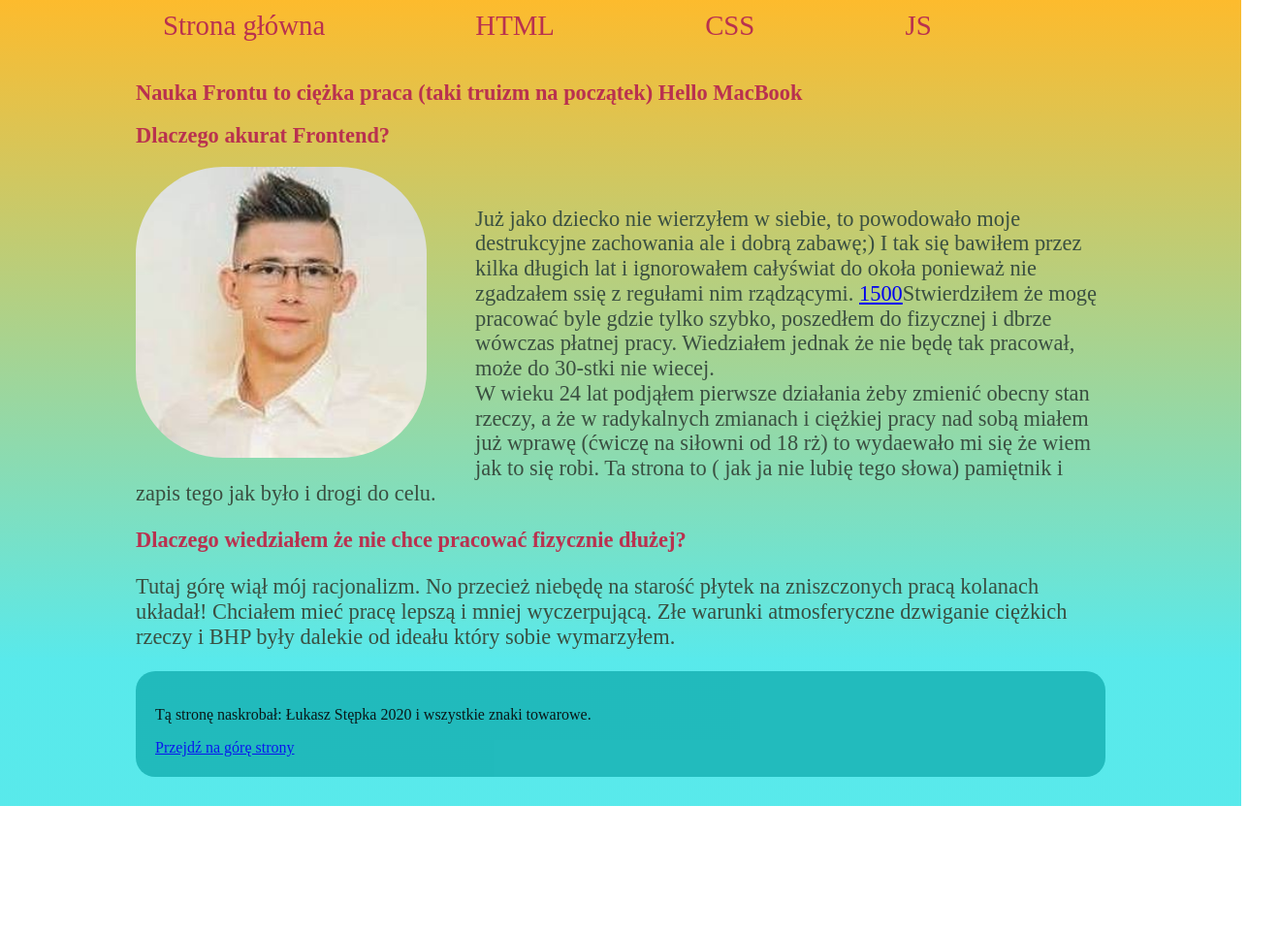
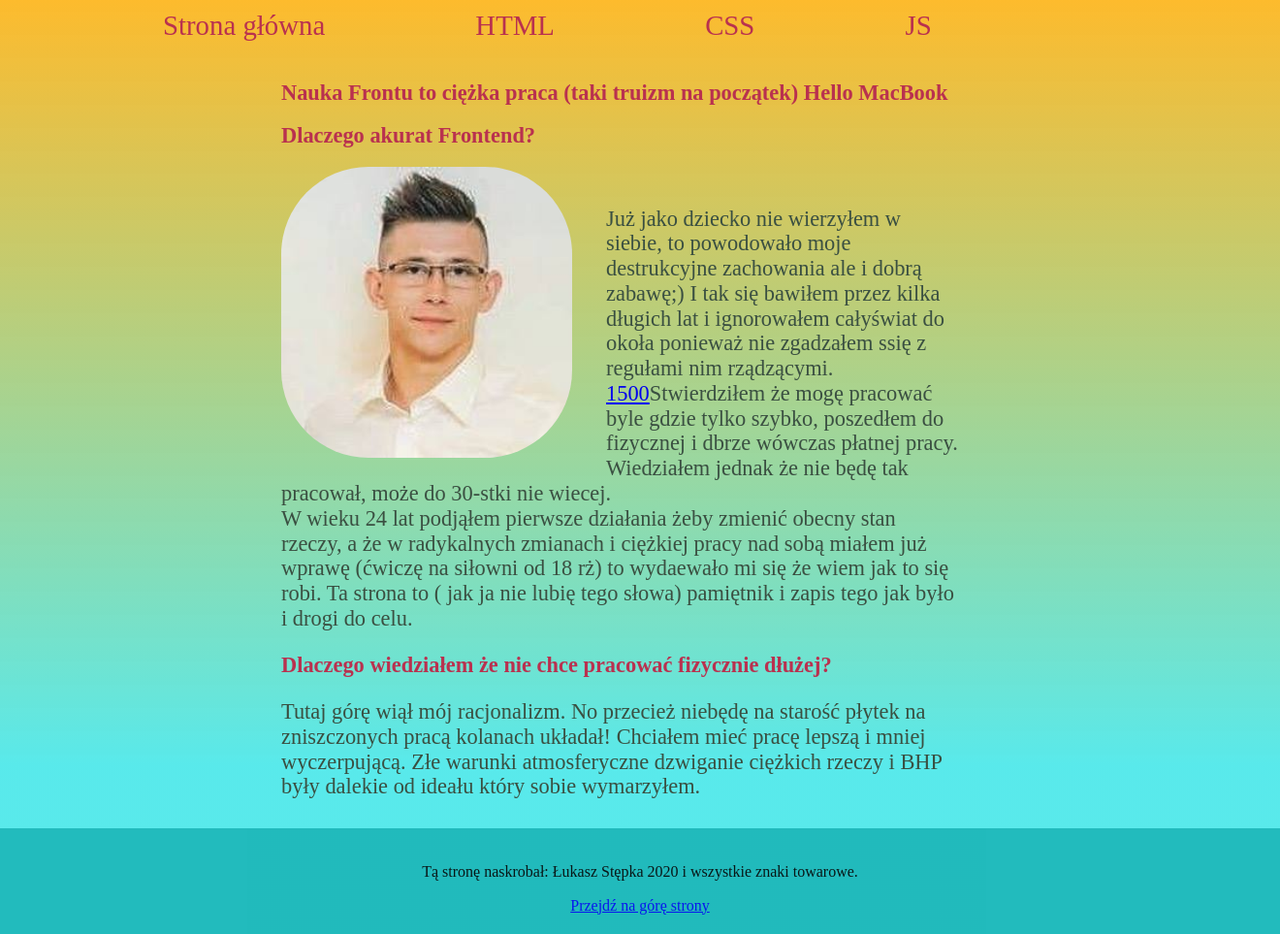
Before and after one commit to lukaszstepka/homepage, a plain HTML site: page index.html in a window 1280 px wide. Shown: the whole page at 97% size, 1320 px wide, since content can reach past the window. Before the commit the page ends 831 px from the top, so only its background shows below. Drawn offline with Linux system fonts and the light colour scheme.

Commit message:
better footer

```diff
--- a/index.html
+++ b/index.html
@@ -56,13 +56,13 @@
           rzeczy i BHP były dalekie od ideału który sobie wymarzyłem.
         </p>
       </section>
-      <footer class="footer">
+    </main>
+    <footer class="footer">
         <p class="section__footer--p">
           Tą stronę naskrobał: Łukasz Stępka 2020 i wszystkie znaki towarowe.
         </p>
         <a href="#up">Przejdź na górę strony</a>
       </footer>
       <script src="main.js"></script>
-    </main>
   </body>
 </html>
--- a/style.css
+++ b/style.css
@@ -7,7 +7,7 @@ body {
   );
 }
 main {
-  width: 1000px;
+  width: 700px;
   margin: 30px auto;
   justify-content:flex-end;
 }
@@ -44,7 +44,8 @@ main {
   background-color: #1cb6b8;
   padding: 20px;
   opacity: 0.9;
-  border-radius: 20px;
+  width: 100%;
+  text-align: center;
 }
 .section__image {
   float: left;
```
Also changed, not shown: 1 other file.
